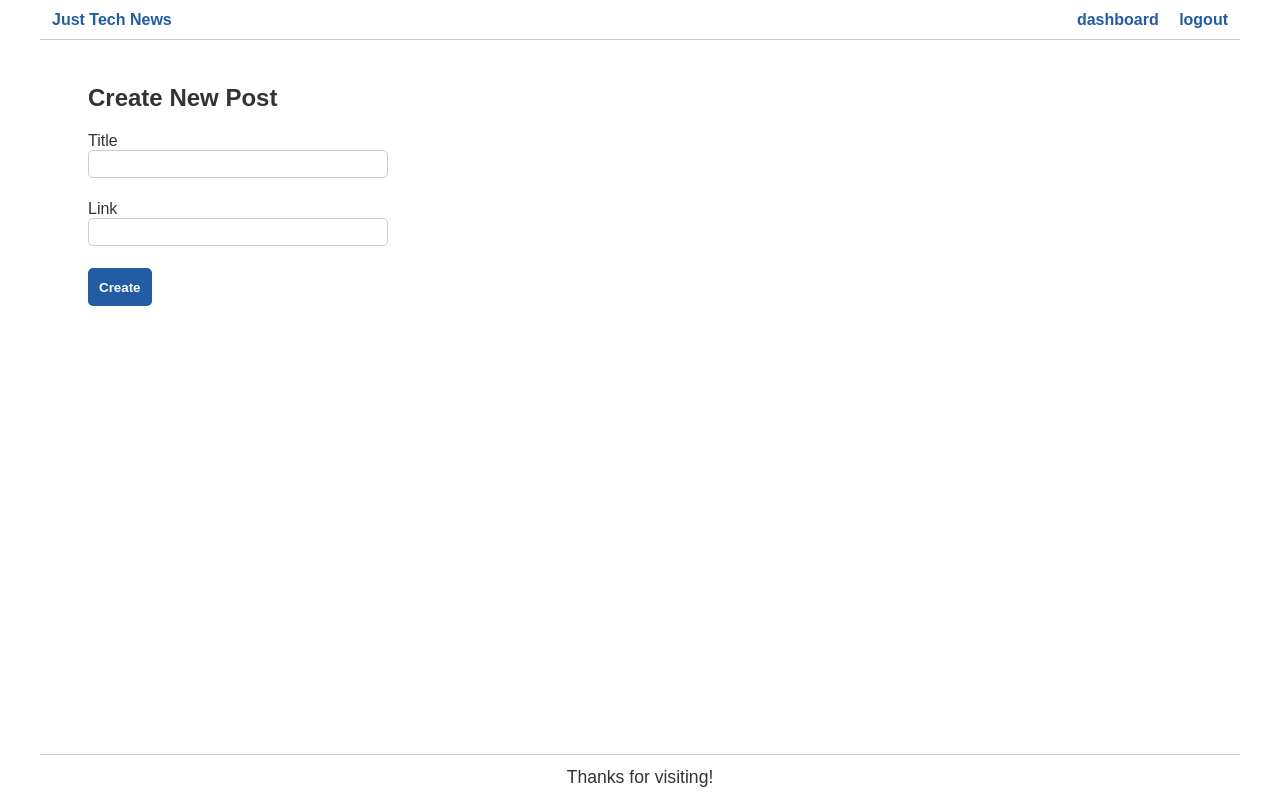
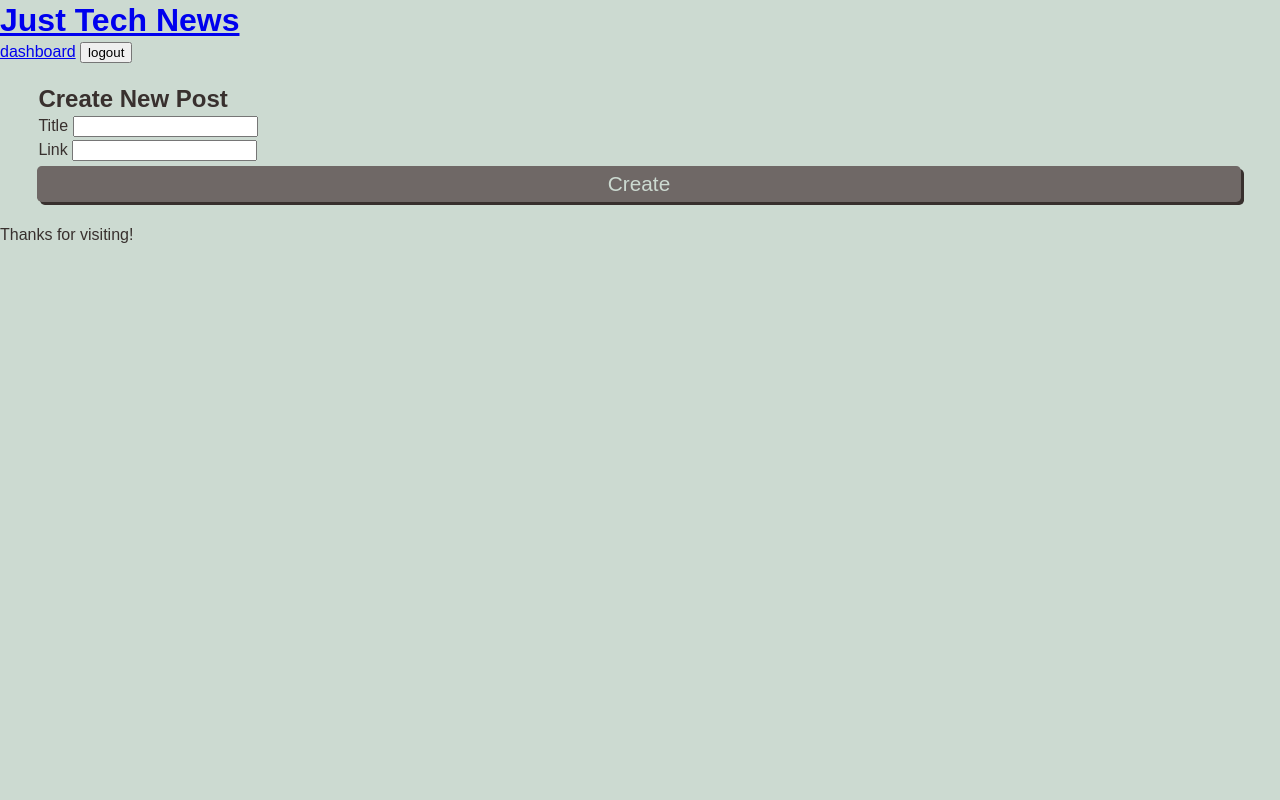
Before and after one commit to cheesecakeassassin/santas-tech-blog, a Node server app: page /dashboard in a window 1280 px wide. Run offline with Node 20, Linux system fonts and the light colour scheme; a user stored in the database is signed in; data that the repository does not hold is empty; some libraries are stand-ins or nearby versions.

Commit message:
swapping out stylesheet

```diff
--- a/public/stylesheets/style.css
+++ b/public/stylesheets/style.css
@@ -1,178 +1,501 @@
+:root {
+  --primary: #ccdad1;
+  --secondary: #9caea9;
+  --tertiary: #788585;
+  --light-dark: #6f6866;
+  --dark: #38302e;
+  --border-radius: .3rem;
+}
+
 * {
   box-sizing: border-box;
 }
 
-body, html {
-  height: 100%;
+body {
+  background-color: var(--primary);
+  margin: 0;
   padding: 0;
-  margin: 0;
-  font-family: sans-serif;
-  color: #333;
+  font-family: "IBM Plex Sans", sans-serif;
+  color: var(--dark);
+  line-height: 1.5;
+  font-size: 16px;
 }
 
-a {
-  text-decoration: none;
-  color: #225ca3;
-  font-weight: bold;
-  transition: color .1s;
+h1,
+h2,
+h3,
+h4,
+h5,
+h6 {
+  font-weight: 700;
+  margin: 0;
+  color: var(--dark);
+  line-height: 1.25;
 }
 
-a:hover {
-  color: #3486eb;
+main {
+  margin: 20px auto;
+  width: 94%;
 }
 
-button {
-  background-color: #225ca3;
-  border: 0;
-  padding: 1%;
-  color: white;
-  font-weight: bold;
-  transition: background-color .1s;
-  cursor: pointer;
-  border-radius: 5px;
+p {
+  font-size: 1.2rem;
 }
 
-button:hover {
-  background-color: #3486eb;
+ .btn {
+  font-size: 1.3rem;
+  text-decoration:none;
+  padding: 6px 5px;
+  width: 100%;
+  display: block;
+  margin: 5px 0;
+  border-radius: var(--border-radius);
+  color: var(--primary);
+  border: none;
+  outline: none;
+  background-color: var(--light-dark);
+  box-shadow: 3px 3px var(--dark);
+  transform: translate(-1px, -1px);
 }
 
-.post-list {
-  margin: 0;
-  padding: 0;
+ .btn:hover {
+  color: var(--primary);
+  background-color: var(--tertiary);
+  transform: translate(0, 0);
+  box-shadow: 2px 2px var(--dark);
 }
 
-textarea, input {
-  padding: .5%;
-  border-radius: 5px;
-  border: 1px solid #ccc;
+.btn-inline {
+  display: inline;
 }
 
-textarea:focus, input:focus {
+.btn-back {
+  border-radius: var(--border-radius);
+  color: var(--primary);
+  border: none;
   outline: none;
-  border: 1px solid #3486eb;
+  background-color: var(--light-dark);
+  box-shadow: 3px 3px var(--secondary);
+  transform: translate(-1px, -1px);
+  display: inline-block;
+  width: auto;
+  margin-top: 20px;
+  padding: 15px;
+  text-decoration: none;
+  font-size: 1.2rem;
 }
 
-textarea {
-  min-width: 40%;
-  min-height: 100px;
+ .btn-back:hover {
+  color: var(--primary);
+  background-color: var(--tertiary);
+  transform: translate(0, 0);
+  box-shadow: 2px 2px var(--dark);
 }
 
-form > div {
-  margin-bottom: 2%;
+.hero {
+  padding: 3% 4%;
+  background-color: var(--dark);
+  color: var(--primary);
 }
 
-form label {
+.hero p {
+  max-width: 75%;
+}
+
+.app-title {
+  font-size: 3rem;
+  background-color: var(--primary);
+  color: var(--dark);
+  padding: 0 10px;
+  display: inline-block;
+  border-radius: var(--border-radius);
+  box-shadow: 6px 5px var(--light-dark);
+}
+
+.list-group {
+  padding: 0;
+  list-style: none;
+}
+
+.list-item {
+  margin-bottom: 10px;
+  padding: 1.5%;
+  border-radius: var(--border-radius);
+  background-color: var(--light-dark);
+  color: var(--primary);
+  text-decoration: none;
+}
+
+.list-item:hover {
+  background-color: var(--dark);
+}
+
+.status-icon {
+  padding: 2px 5px;
+  margin: 0 5px;
+  background-color: rgba(255,255,255, 1);
+  border-radius: var(--border-radius);
+}
+
+.icon-danger {
+  color: rgb(255, 70, 70);
+}
+
+.icon-success {
+  color: rgb(29, 153, 255);
+}
+
+/* CARDS */
+.card {
+  margin: 0 0 20px 0;
+  border: 3px solid var(--dark);
+  border-radius: var(--border-radius);
+}
+
+.card-header {
+  color: var(--primary);
+  background-color: var(--dark);
+  padding: 2.5%;
+  border-radius: calc(.18rem - 1px) calc(.18rem - 1px) 0 0;
+}
+
+.card-body {
+  padding: 2.5%;
+}
+
+/* FORM */
+.form-label,
+.form-input,
+.form-textarea {
   display: block;
 }
 
-.wrapper {
+.form-label {
+  font-size: 1.1rem;
+  margin: 0 0 0 5px;
+}
+
+.form-input {
   width: 100%;
-  min-height: 100%;
-  max-width: 1200px;
-  margin: 0 auto;
+  padding: 3%;
+  margin: 5px 0;
+  font-size: 1.2rem;
+  border: 2px solid var(--light-dark);
+  border-radius: var(--border-radius);
+}
+
+/* HEIGHT / WIDTH UTILS */
+.min-100-vh {
+  min-height: 100vh;
+}
+
+.min-100-vw {
+  min-width: 100vw;
+}
+
+/* FONT UTILS */
+.text-uppercase {
+  text-transform: uppercase;
+}
+
+
+/* FLEX CONTENT */
+.flex-row {
+  display: flex;
+  flex-wrap: wrap;
+}
+
+.flex-column {
   display: flex;
   flex-direction: column;
+  flex-wrap: wrap;
 }
 
-header {
-  border-bottom: 1px solid #ccc;
-  display: flex;
+.justify-space-between {
   justify-content: space-between;
-  align-items: center;
-  padding: 0 1%;
 }
 
-header h1 {
-  font-size: 1em;
+.justify-space-around {
+  justify-content: space-around;
 }
 
-main {
-  flex: 1;
-  padding: 2% 4%;
+.justify-flex-start {
+  justify-content: flex-start
 }
 
-.btn-no-style {
-  background: none;
-  border: none;
-  padding: 0;
-  cursor: pointer;
-  text-decoration: none;
-  color: #225ca3;
-  font-size: 100%;
-  font-weight: bold;
-  transition: color .1s;
-  margin-left: 16px;
+.justify-flex-end {
+  justify-content: flex-end;
 }
 
-.btn-no-style:hover {
-  background: none;
-  color: #3486eb;
+.justify-center {
+  justify-content: center;
 }
 
-.delete-post-btn {
-  background-color: #d41414;
+.align-stretch {
+  align-items: stretch;
 }
 
-.delete-post-btn:hover {
-  background-color: #ff643d;
+.align-end {
+  align-items: flex-end;
 }
 
-.post {
-  margin-bottom: 2%;
-  line-height: 150%;
+.align-center {
+  align-items: center;
 }
 
-.post .title span {
-  font-style: italic;
-  font-size: 90%;
-  color: #7d7d7d;
+.col-auto {
+  flex-grow: 1;
 }
 
-.edit-link {
-  display: block;
-  margin: -1.5% 0 2% 0;
+.col-1 {
+  flex: 0 0 calc(100% * 1 / 12 - 2%);
 }
 
-.upvote-btn {
-  background-color: #197d0f;
-  transition: background-color .1s;
+.col-2 {
+  flex: 0 0 calc(100% * 2 / 12 - 2%);
 }
 
-.upvote-btn:hover {
-  background-color: #1f9c13;
+.col-3 {
+  flex: 0 0 calc(100% * 3 / 12 - 2%);
 }
 
-.comment-form {
-  margin-bottom: 5%;
+.col-4 {
+  flex: 0 0 calc(100% * 4 / 12 - 2%);
 }
 
-.comment {
-  padding: 1%;
-  margin-bottom: 1%;
+.col-5 {
+  flex: 0 0 calc(100% * 5 / 12 - 2%);
 }
 
-.comment:nth-child(odd) {
-  background-color: #fff5eb;
+.col-6 {
+  flex: 0 0 calc(100% * 6 / 12 - 2%);
 }
 
-.comment .meta {
-  font-size: 90%;
-  margin-bottom: .5%;
-  opacity: .6;
+.col-7 {
+  flex: 0 0 calc(100% * 7 / 12 - 2%);
 }
 
-.new-post-form input {
-  width: 300px;
+.col-8 {
+  flex: 0 0 calc(100% * 8 / 12 - 2%);
 }
 
-.edit-post-form {
-  margin-bottom: 5%;
+.col-9 {
+  flex: 0 0 calc(100% * 9 / 12 - 2%);
 }
 
-footer {
-  border-top: 1px solid #ccc;
-  display: flex;
-  justify-content: center;
-  padding: 1%;
-  font-size: 110%;
+.col-10 {
+  flex: 0 0 calc(100% * 10 / 12 - 2%);
 }
+
+.col-11 {
+  flex: 0 0 calc(100% * 11 / 12 - 2%);
+}
+
+.col-12 {
+  flex: 0 0 100%;
+}
+
+/* col-sm */
+@media screen and (min-width: 640px) {
+  .col-sm-1 {
+    flex: 0 0 calc(100% * 1 / 12 - 2%);
+  }
+
+  .col-sm-2 {
+    flex: 0 0 calc(100% * 2 / 12 - 2%);
+  }
+
+  .col-sm-3 {
+    flex: 0 0 calc(100% * 3 / 12 - 2%);
+  }
+
+  .col-sm-4 {
+    flex: 0 0 calc(100% * 4 / 12 - 2%);
+  }
+
+  .col-sm-5 {
+    flex: 0 0 calc(100% * 5 / 12 - 2%);
+  }
+
+  .col-sm-6 {
+    flex: 0 0 calc(100% * 6 / 12 - 2%);
+  }
+
+  .col-sm-7 {
+    flex: 0 0 calc(100% * 7 / 12 - 2%);
+  }
+
+  .col-sm-8 {
+    flex: 0 0 calc(100% * 8 / 12 - 2%);
+  }
+
+  .col-sm-9 {
+    flex: 0 0 calc(100% * 9 / 12 - 2%);
+  }
+
+  .col-sm-10 {
+    flex: 0 0 calc(100% * 10 / 12 - 2%);
+  }
+
+  .col-sm-11 {
+    flex: 0 0 calc(100% * 11 / 12 - 2%);
+  }
+
+  .col-sm-12 {
+    flex: 0 0 100%;
+  }
+}
+
+
+/* col-md */
+@media screen and (min-width: 768px) {
+  .col-md-1 {
+    flex: 0 0 calc(100% * 1 / 12 - 2%);
+  }
+
+  .col-md-2 {
+    flex: 0 0 calc(100% * 2 / 12 - 2%);
+  }
+
+  .col-md-3 {
+    flex: 0 0 calc(100% * 3 / 12 - 2%);
+  }
+
+  .col-md-4 {
+    flex: 0 0 calc(100% * 4 / 12 - 2%);
+  }
+
+  .col-md-5 {
+    flex: 0 0 calc(100% * 5 / 12 - 2%);
+  }
+
+  .col-md-6 {
+    flex: 0 0 calc(100% * 6 / 12 - 2%);
+  }
+
+  .col-md-7 {
+    flex: 0 0 calc(100% * 7 / 12 - 2%);
+  }
+
+  .col-md-8 {
+    flex: 0 0 calc(100% * 8 / 12 - 2%);
+  }
+
+  .col-md-9 {
+    flex: 0 0 calc(100% * 9 / 12 - 2%);
+  }
+
+  .col-md-10 {
+    flex: 0 0 calc(100% * 10 / 12 - 2%);
+  }
+
+  .col-md-11 {
+    flex: 0 0 calc(100% * 11 / 12 - 2%);
+  }
+
+  .col-md-12 {
+    flex: 0 0 100%;
+  }
+}
+
+/* col-lg */
+@media screen and (min-width: 992px) {
+  .col-lg-1 {
+    flex: 0 0 calc(100% * 1 / 12 - 2%);
+  }
+
+  .col-lg-2 {
+    flex: 0 0 calc(100% * 2 / 12 - 2%);
+  }
+
+  .col-lg-3 {
+    flex: 0 0 calc(100% * 3 / 12 - 2%);
+  }
+
+  .col-lg-4 {
+    flex: 0 0 calc(100% * 4 / 12 - 2%);
+  }
+
+  .col-lg-5 {
+    flex: 0 0 calc(100% * 5 / 12 - 2%);
+  }
+
+  .col-lg-6 {
+    flex: 0 0 calc(100% * 6 / 12 - 2%);
+  }
+
+  .col-lg-7 {
+    flex: 0 0 calc(100% * 7 / 12 - 2%);
+  }
+
+  .col-lg-8 {
+    flex: 0 0 calc(100% * 8 / 12 - 2%);
+  }
+
+  .col-lg-9 {
+    flex: 0 0 calc(100% * 9 / 12 - 2%);
+  }
+
+  .col-lg-10 {
+    flex: 0 0 calc(100% * 10 / 12 - 2%);
+  }
+
+  .col-lg-11 {
+    flex: 0 0 calc(100% * 11 / 12 - 2%);
+  }
+
+  .col-lg-12 {
+    flex: 0 0 100%;
+  }
+}
+
+/* col-xl */
+@media screen and (min-width: 1200px) {
+  .col-xl-1 {
+    flex: 0 0 calc(100% * 1 / 12 - 2%);
+  }
+
+  .col-xl-2 {
+    flex: 0 0 calc(100% * 2 / 12 - 2%);
+  }
+
+  .col-xl-3 {
+    flex: 0 0 calc(100% * 3 / 12 - 2%);
+  }
+
+  .col-xl-4 {
+    flex: 0 0 calc(100% * 4 / 12 - 2%);
+  }
+
+  .col-xl-5 {
+    flex: 0 0 calc(100% * 5 / 12 - 2%);
+  }
+
+  .col-xl-6 {
+    flex: 0 0 calc(100% * 6 / 12 - 2%);
+  }
+
+  .col-xl-7 {
+    flex: 0 0 calc(100% * 7 / 12 - 2%);
+  }
+
+  .col-xl-8 {
+    flex: 0 0 calc(100% * 8 / 12 - 2%);
+  }
+
+  .col-xl-9 {
+    flex: 0 0 calc(100% * 9 / 12 - 2%);
+  }
+
+  .col-xl-10 {
+    flex: 0 0 calc(100% * 10 / 12 - 2%);
+  }
+
+  .col-xl-11 {
+    flex: 0 0 calc(100% * 11 / 12 - 2%);
+  }
+
+  .col-xl-12 {
+    flex: 0 0 100%;
+  }
+}
```
